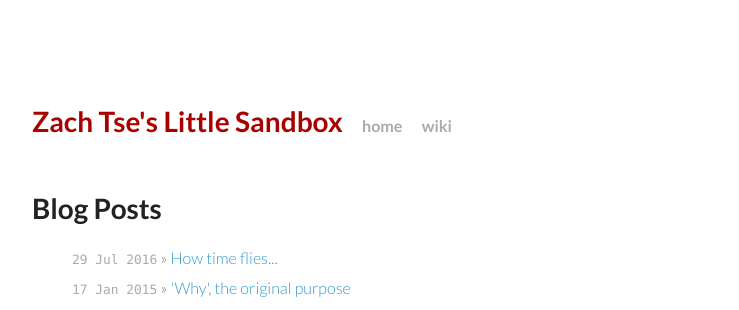
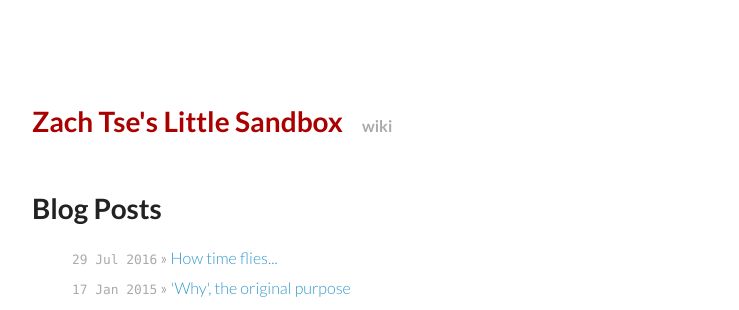
Before and after one commit to evilkirin/evilkirin.github.io, a Jekyll site: the page built from index.html, in a window 1280 px wide. Shown: the top 310 px of the page, without its empty margins (270-1009 px from the left). Built offline with Jekyll 4.4.1, drawn with Linux system fonts in a browser that asks for light colours; Markdown is read by kramdown in place of the engine named in the settings.

Commit message:
fix again

```diff
--- a/_layouts/default.html
+++ b/_layouts/default.html
@@ -19,7 +19,7 @@
           <div class="site">
             <div class="header">
               <h1 class="title"><a href="/">{{ site.name }}</a></h1>
-              <a class="extra" href="/">home</a>&nbsp<a class="extra" href="http://wiki.darkzach.com/">wiki</a>
+              <a class="extra" href="http://wiki.darkzach.com/">wiki</a>
             </div>
 
                 {{ content }}
```
